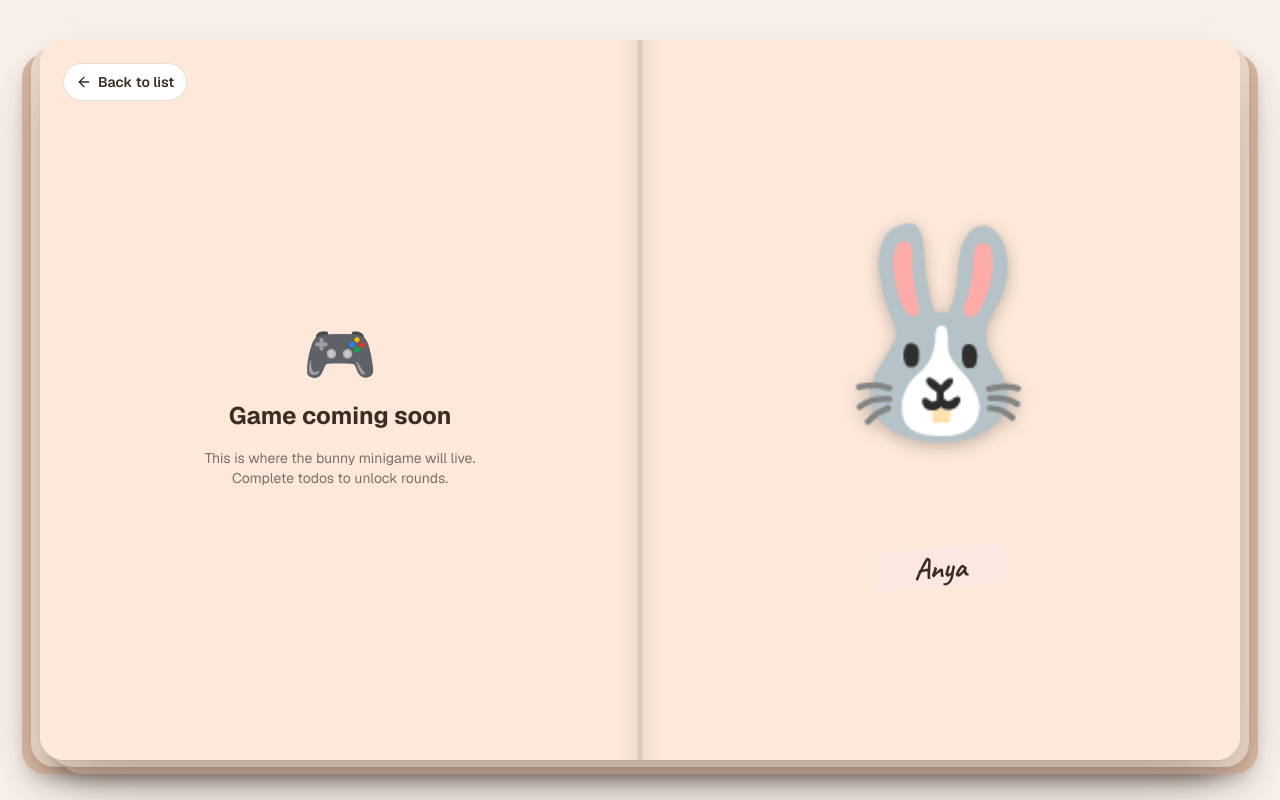
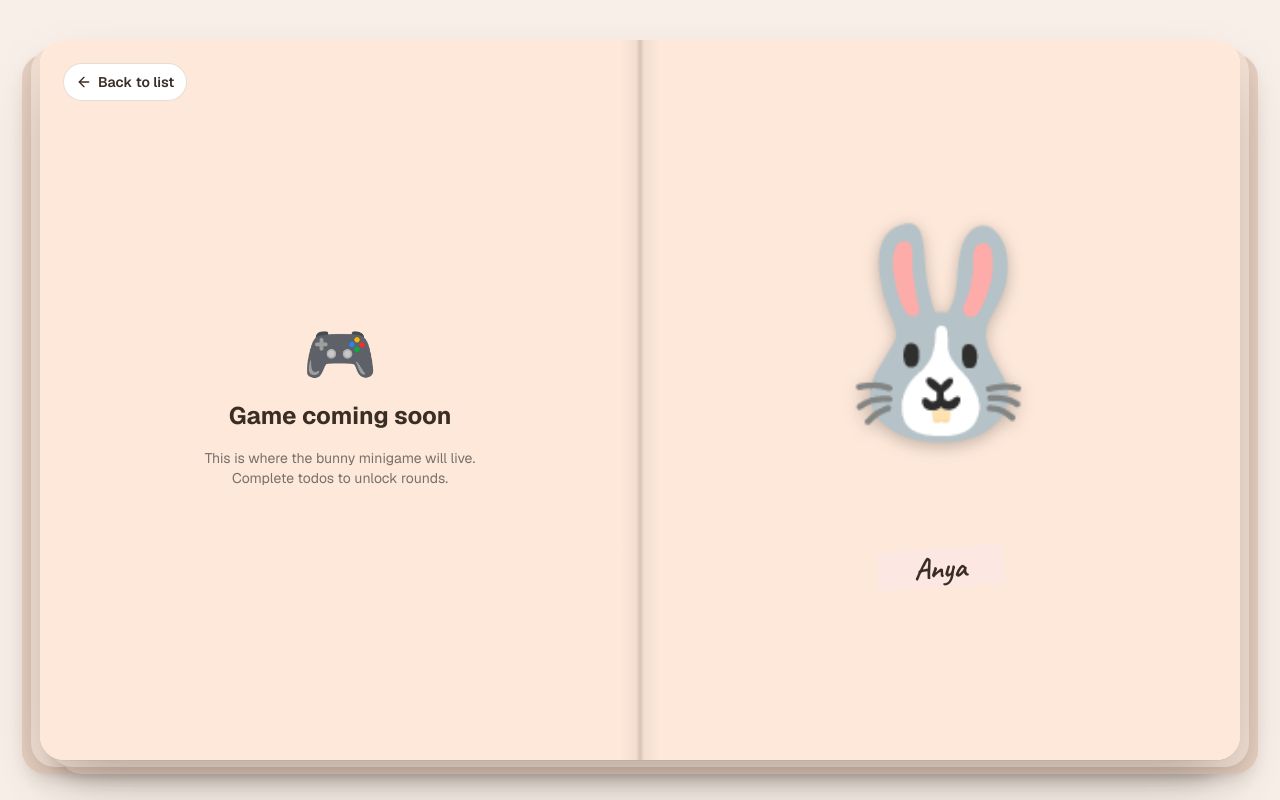
Before and after one commit to alesan99/buns, a Next.js app: page /game in a window 1280 px wide. Built offline with nearby package versions, Linux system fonts and the light colour scheme.

Commit message:
better pages ui

```diff
--- a/src/app/globals.css
+++ b/src/app/globals.css
@@ -169,14 +169,14 @@ body {
     0 32px 64px -16px rgba(61, 53, 43, 0.35);
 }
 
-/* Pseudo page layers — clearly visible so the stack pops against the bg */
+/* Pseudo page layers — soft warm tones, clearly pages but not distracting */
 .page-layer-near {
-  background: #ecd8c8;
-  box-shadow: 0 8px 18px -6px rgba(58, 46, 36, 0.3);
+  background: #f2e0d4;
+  box-shadow: 0 6px 16px -6px rgba(58, 46, 36, 0.18);
 }
 .page-layer-far {
-  background: #d9b8a4;
-  box-shadow: 0 12px 24px -8px rgba(58, 46, 36, 0.35);
+  background: #e6cfc0;
+  box-shadow: 0 10px 20px -8px rgba(58, 46, 36, 0.22);
 }
 
 .journal-crease {
```
